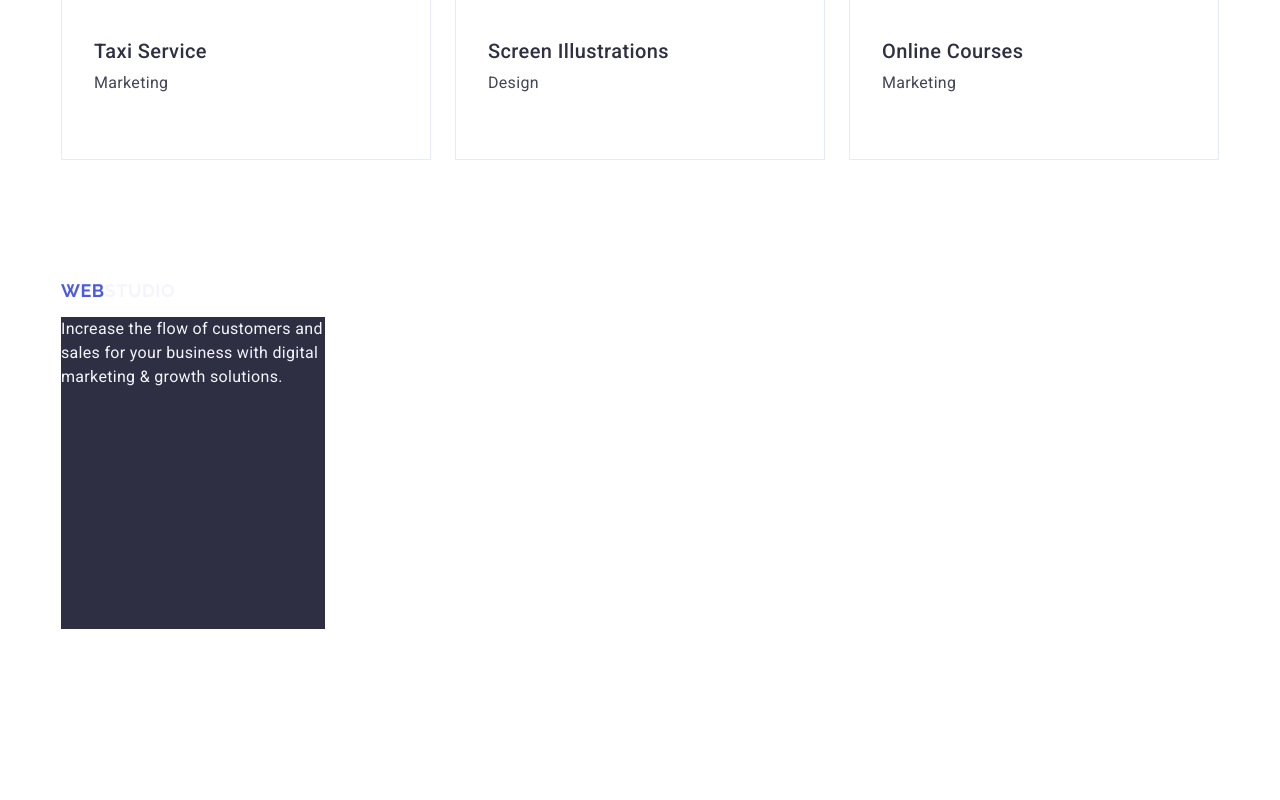
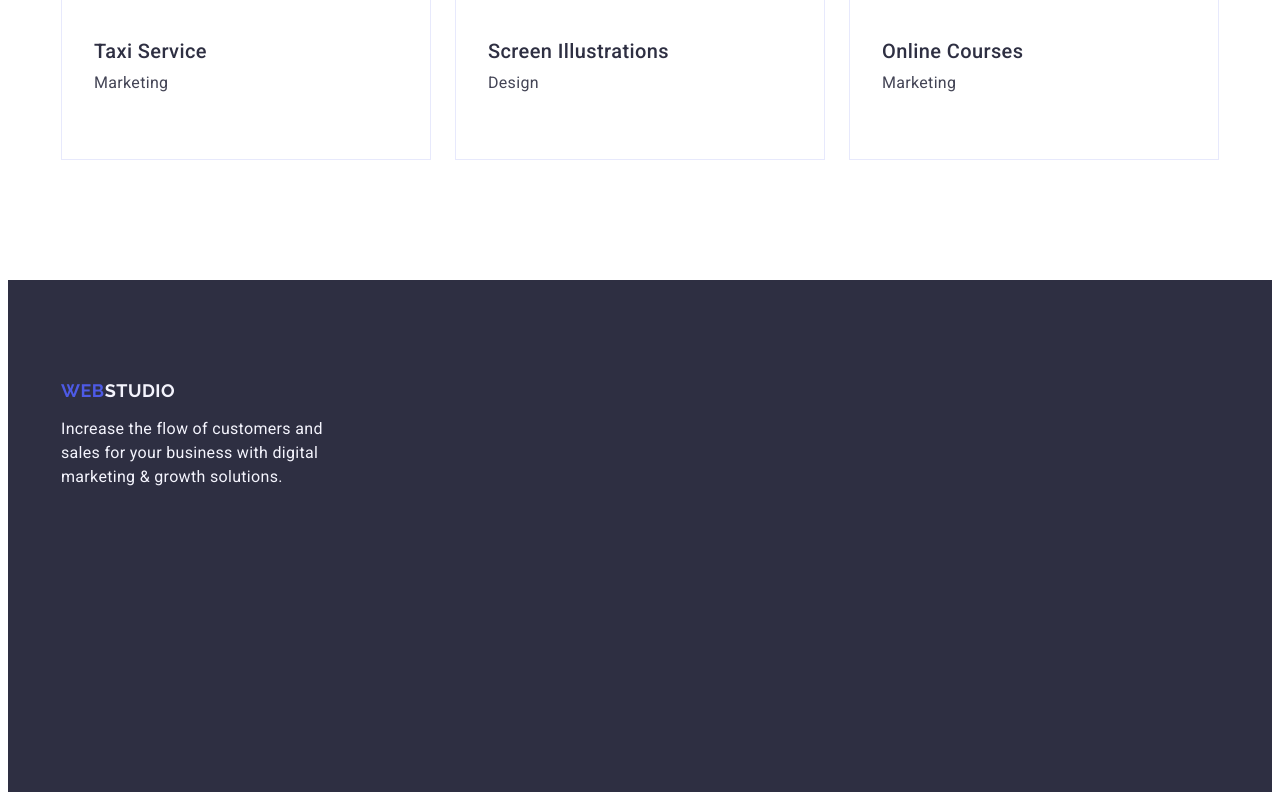
Before and after one commit to ROksana-Zhuk/goit-markup-hw-03, a plain HTML site: page index.html in a window 1280 px wide. Shown: the part 3399-4199 px from the top of the page. Before the commit the page ends 4036 px from the top, so only its background shows below. Drawn offline with Linux system fonts and the light colour scheme.

Commit message:
test commit again agai

```diff
--- a/index.html
+++ b/index.html
@@ -216,7 +216,7 @@
         </div>
       </section>
     </main>
-    <footer>
+    <footer class="page-bottom footer">
       <div class="container">
         <a href="/" class="logo footer-link"
           >Web<span class="logo-studio-white logo-studio">Studio</span>
```
